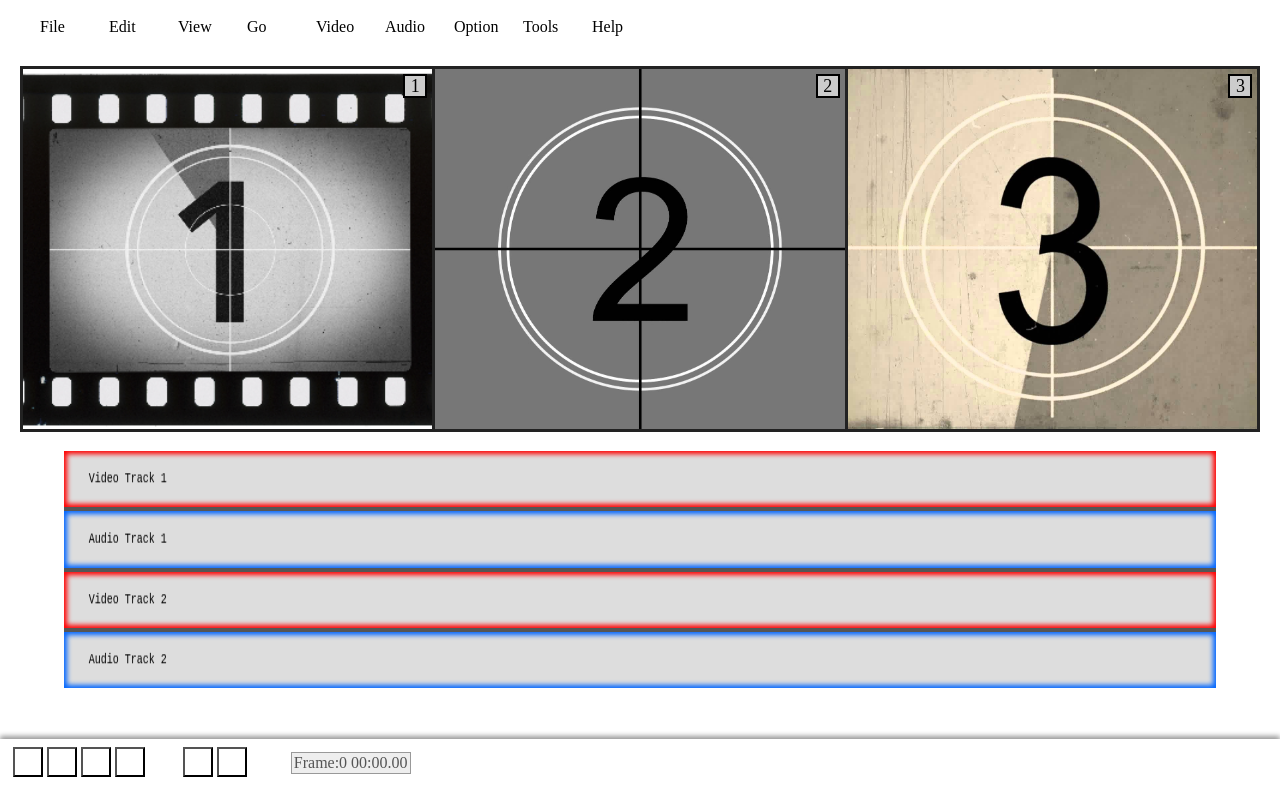
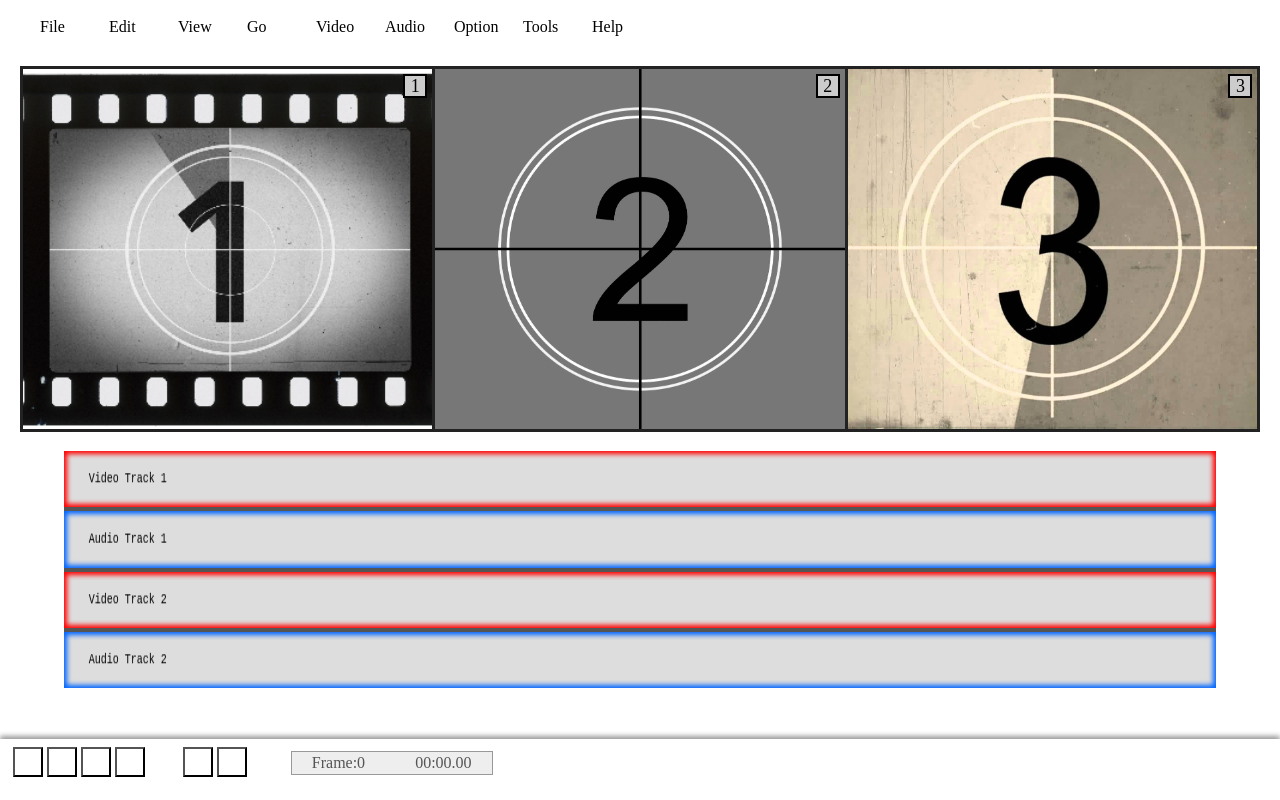
Before and after one commit to ryanamalfitano/COSC3P94, a plain HTML site: page index.html in a window 1280 px wide. Both pictures are taken after a click on the button 231 px from the left and 762 px from the top of the page. Drawn offline with Linux system fonts and the light colour scheme.

Commit message:
Frame/Timer Update
Separated frame counter and timer, and added CSS to make them more
readable.

```diff
--- a/index.html
+++ b/index.html
@@ -138,7 +138,7 @@
 				<span></span>
 				<button class="playpause play" onclick="playpause()"></button>
 				<button class="stop" onclick="stopbutton()"></button>
-				 <div><label id="timer">Frame:0   00:00.00</label></div>
+				 <div><label id="frames">Frame:0</label><label id="timer">00:00.00</label></div>
 			</section>
 			<script src="script.js"></script>
 		</footer>
--- a/script.js
+++ b/script.js
@@ -126,18 +126,22 @@ function stopbutton(){
 	playing=false;
 	var playpause = document.getElementsByClassName("playpause");
 	playpause[0].className = "playpause play";
-	document.getElementById("timer").innerHTML="Frame:0   00:00.00";
+	document.getElementById("timer").innerHTML="00:00.00";
+	document.getElementById("frames").innerHTML="Frame:0";
 }
 
 function setTime() {
 	var time=document.getElementById("timer");
+	var frame=document.getElementById("frames");
+
 	if (playing){
 		++totalMilliseconds;
 		var milliseconds = pad(parseInt(totalMilliseconds)%100);
 		var seconds =pad(parseInt((totalMilliseconds/100)%60));
 		var minutes=pad(parseInt(totalMilliseconds/6000));
 		var framescount=parseInt((totalMilliseconds/100)*60);
-		time.innerHTML="Frame:"+framescount+"   "+minutes+":"+seconds+"."+milliseconds;
+		time.innerHTML=minutes+":"+seconds+"."+milliseconds;
+		frame.innerHTML="Frame:"+framescount;
 	}
 }
 
--- a/style.css
+++ b/style.css
@@ -179,13 +179,17 @@ footer span { display: inline-block; width: 30px; height: 30px; }
 footer div {
     display: inline-block;
     margin-left: 40px;
-    padding: 1px 2px;
+    padding: 2px 20px;
 
     background: #EEE;
     border: 1px solid #999;
     color: #555;
 
     vertical-align: super;
+}
+
+footer div label + label {
+    margin-left: 50px;
 }
 
 #dialogBox {
```
